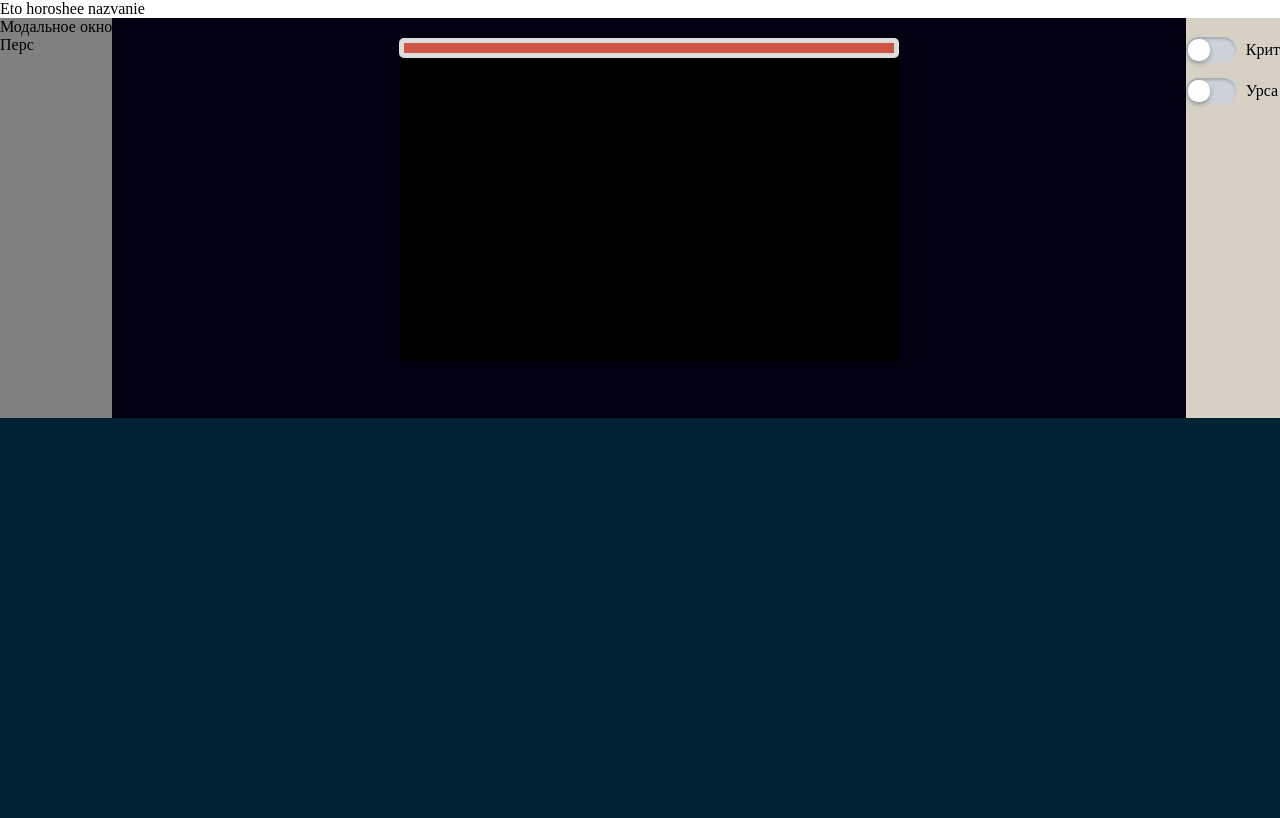
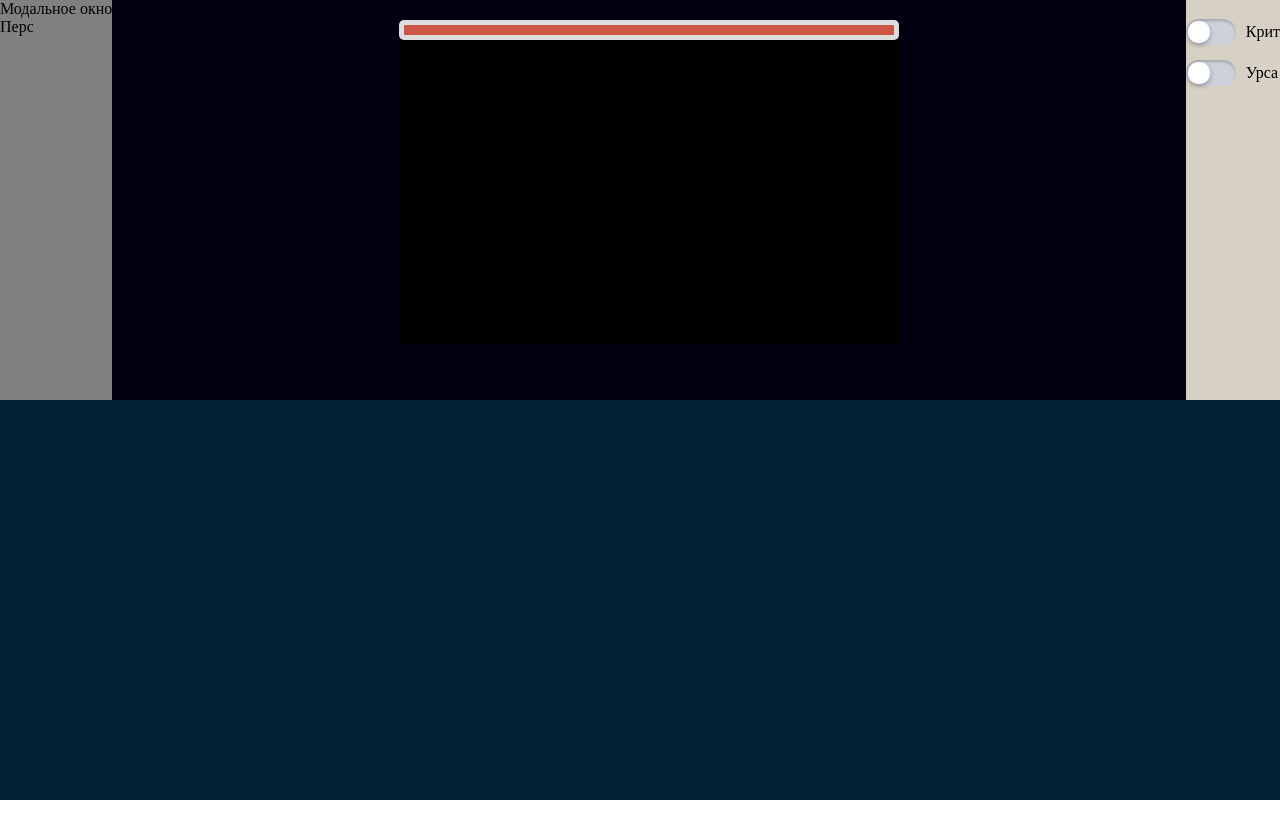
Before and after one commit to SFuwka/mechGame, a plain HTML site: page index.html in a window 1280 px wide. Drawn offline with Linux system fonts and the light colour scheme.

Commit message:
udalil
ne ponravilos

```diff
--- a/index.html
+++ b/index.html
@@ -9,7 +9,6 @@
 	<link rel="stylesheet" href="css/style.css">
   </head>
   <body>
-  <p>Eto horoshee nazvanie</p>
     <div class="mainContainer">
       <div class="interface">
         <div class="menu" id="menu">
```
